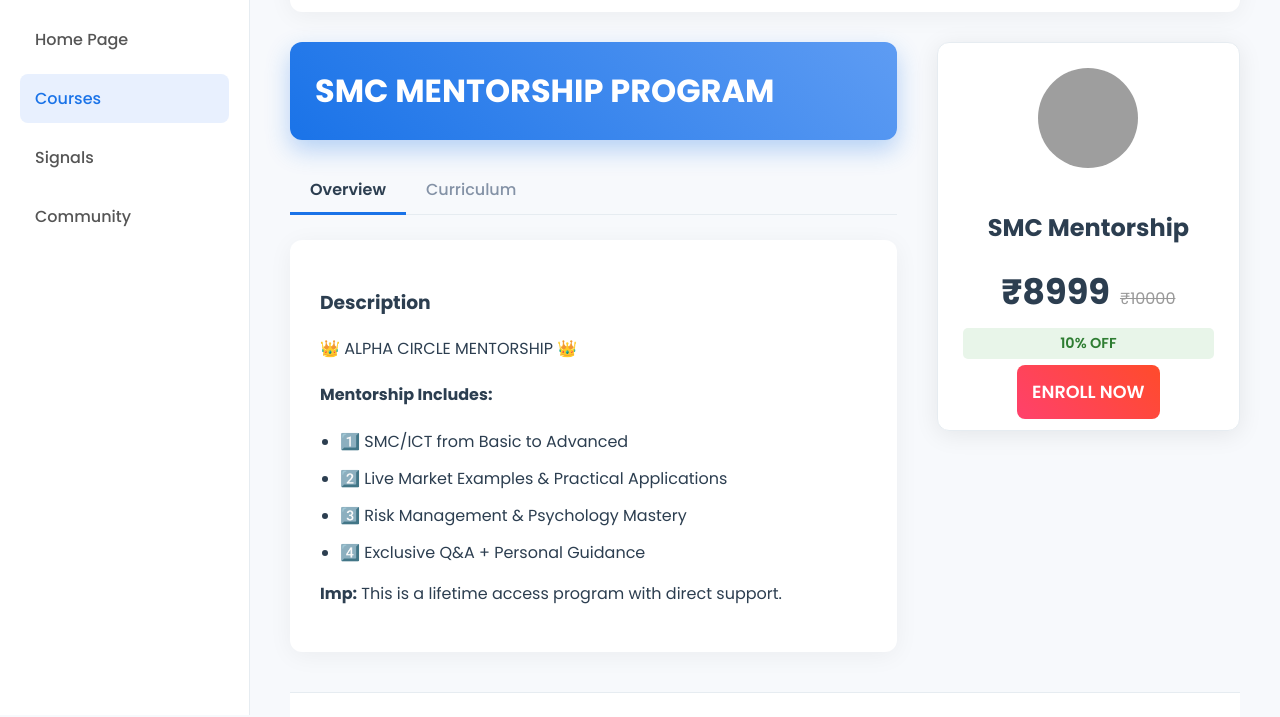
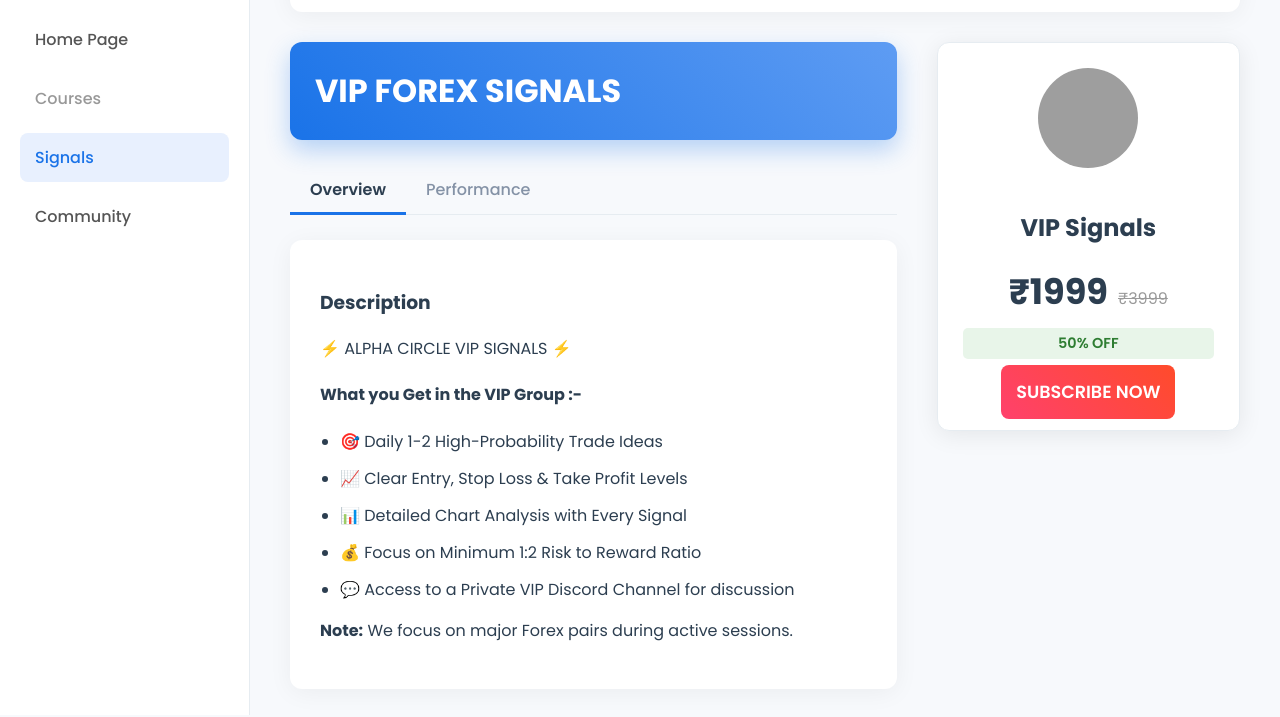
Before and after one commit to aplhacircle1/aplhacircle1.github.io, a plain HTML site: page mentorship-pro.html in a window 1280 px wide. Shown: the part 85-802 px from the top of the page. Drawn offline with Linux system fonts and the light colour scheme; grey boxes are pictures that could not be loaded.

Commit message:
Add files via upload

```diff
--- a/mentorship-pro.html
+++ b/mentorship-pro.html
@@ -3,7 +3,7 @@
 <head>
     <meta charset="UTF-8">
     <meta name="viewport" content="width=device-width, initial-scale=1.0">
-    <title>SMC Mentorship Program - Alpha Circle</title>
+    <title>VIP Forex Signals - Alpha Circle</title>
     <link rel="stylesheet" href="style-ultimate.css">
     <link rel="stylesheet" href="https://cdnjs.cloudflare.com/ajax/libs/font-awesome/5.15.4/css/all.min.css">
 </head>
@@ -13,8 +13,8 @@
         <div class="sidebar-logo"><img src="https://i.ibb.co/dJGJvcyh/Picsart-25-09-16-21-43-40-424.jpg" alt="Alpha Circle Logo"><span>ALPHA CIRCLE</span></div>
         <nav class="sidebar-nav">
             <a href="index.html" class="nav-item">Home Page</a>
-            <a href="mentorship-pro.html" class="nav-item active">Courses</a>
-            <a href="signals-pro.html" class="nav-item">Signals</a>
+            <a href="#" class="nav-item coming-soon">Courses</a>
+            <a href="signals-pro.html" class="nav-item active">Signals</a>
             <a href="#" class="nav-item">Community</a>
         </nav>
     </aside>
@@ -25,26 +25,27 @@
         </header>
         <section class="content-body">
             <div class="description-col">
-                <h1 class="page-title">SMC MENTORSHIP PROGRAM</h1>
-                <div class="tabs"><span class="tab active">Overview</span><span class="tab">Curriculum</span></div>
+                <h1 class="page-title">VIP FOREX SIGNALS</h1>
+                <div class="tabs"><span class="tab active">Overview</span><span class="tab">Performance</span></div>
                 <div class="description-content">
-                    <h3>Description</h3><p>👑 ALPHA CIRCLE MENTORSHIP 👑</p>
-                    <h4>Mentorship Includes:</h4>
+                    <h3>Description</h3><p>⚡ ALPHA CIRCLE VIP SIGNALS ⚡</p>
+                    <h4>What you Get in the VIP Group :-</h4>
                     <ul>
-                        <li>1️⃣ SMC/ICT from Basic to Advanced</li>
-                        <li>2️⃣ Live Market Examples & Practical Applications</li>
-                        <li>3️⃣ Risk Management & Psychology Mastery</li>
-                        <li>4️⃣ Exclusive Q&A + Personal Guidance</li>
+                        <li>🎯 Daily 1-2 High-Probability Trade Ideas</li>
+                        <li>📈 Clear Entry, Stop Loss & Take Profit Levels</li>
+                        <li>📊 Detailed Chart Analysis with Every Signal</li>
+                        <li>💰 Focus on Minimum 1:2 Risk to Reward Ratio</li>
+                        <li>💬 Access to a Private VIP Discord Channel for discussion</li>
                     </ul>
-                    <p><strong>Imp:</strong> This is a lifetime access program with direct support.</p>
+                    <p><strong>Note:</strong> We focus on major Forex pairs during active sessions.</p>
                 </div>
             </div>
             <div class="pricing-col">
                 <div class="pricing-card">
-                    <img src="https://i.ibb.co/LDJJRjtm/Gemini-Generated-Image-bagok4bagok4bago.png" alt="Mentorship Icon" class="pricing-card-img">
-                    <h2>SMC Mentorship</h2>
-                    <div class="price-details"><span class="current-price">₹8999</span><span class="original-price">₹10000</span><span class="discount-badge">10% OFF</span></div>
-                    <a href="#" class="buy-now-btn">ENROLL NOW</a>
+                    <img src="https://i.ibb.co/84fVJYLx/Gemini-Generated-Image-bagok4bagok4bago-1.png" alt="Signals Icon" class="pricing-card-img">
+                    <h2>VIP Signals</h2>
+                    <div class="price-details"><span class="current-price">₹1999</span><span class="original-price">₹3999</span><span class="discount-badge">50% OFF</span></div>
+                    <a href="#" class="buy-now-btn">SUBSCRIBE NOW</a>
                 </div>
             </div>
         </section>
```
Also changed, not shown: signals-pro.html (+1 -1 lines).
